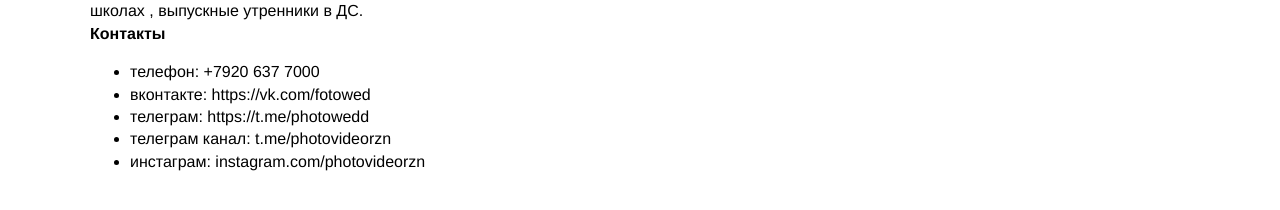
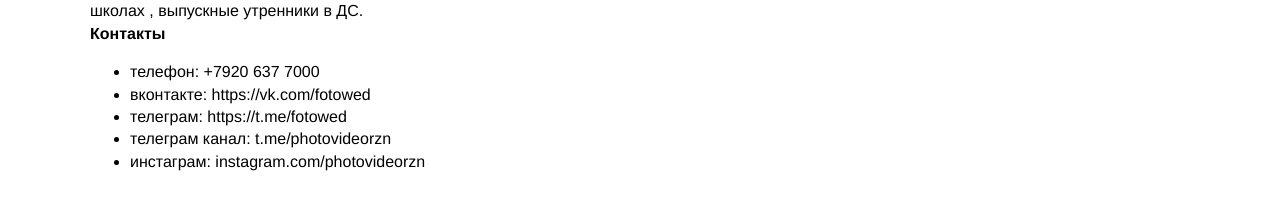
Before and after one commit to fv62/fv62.github.io, a Jekyll site: the page built from index.md, in a window 1280 px wide. Shown: the part 377-587 px from the top of the page. Built offline with Jekyll 4.4.1, drawn with Linux system fonts in a browser that asks for light colours; part of the change alters nothing that is shown.

Commit message:
fixed telegram

```diff
--- a/index.md
+++ b/index.md
@@ -12,6 +12,6 @@
 **Контакты**
 - телефон: [+7920 637 7000](tel:+79206377000)
 - вконтакте: [https://vk.com/fotowed](https://vk.com/fotowed)
-- телеграм: [https://t.me/photowedd](t.me/photowedd)
+- телеграм: [https://t.me/fotowed](t.me/fotowed)
 - телеграм канал: [t.me/photovideorzn](https://t.me/photovideorzn)
 - инстаграм: [instagram.com/photovideorzn](https://www.instagram.com/photovideorzn)
```
